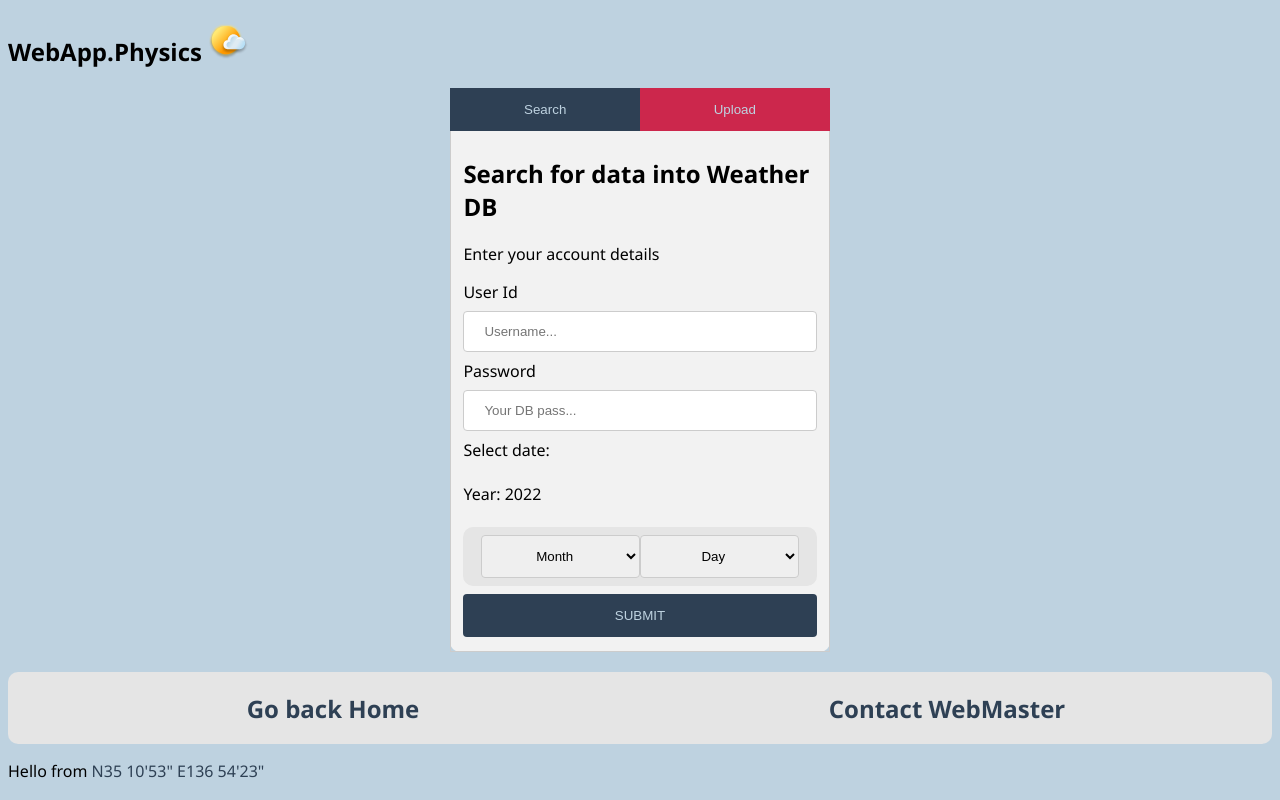
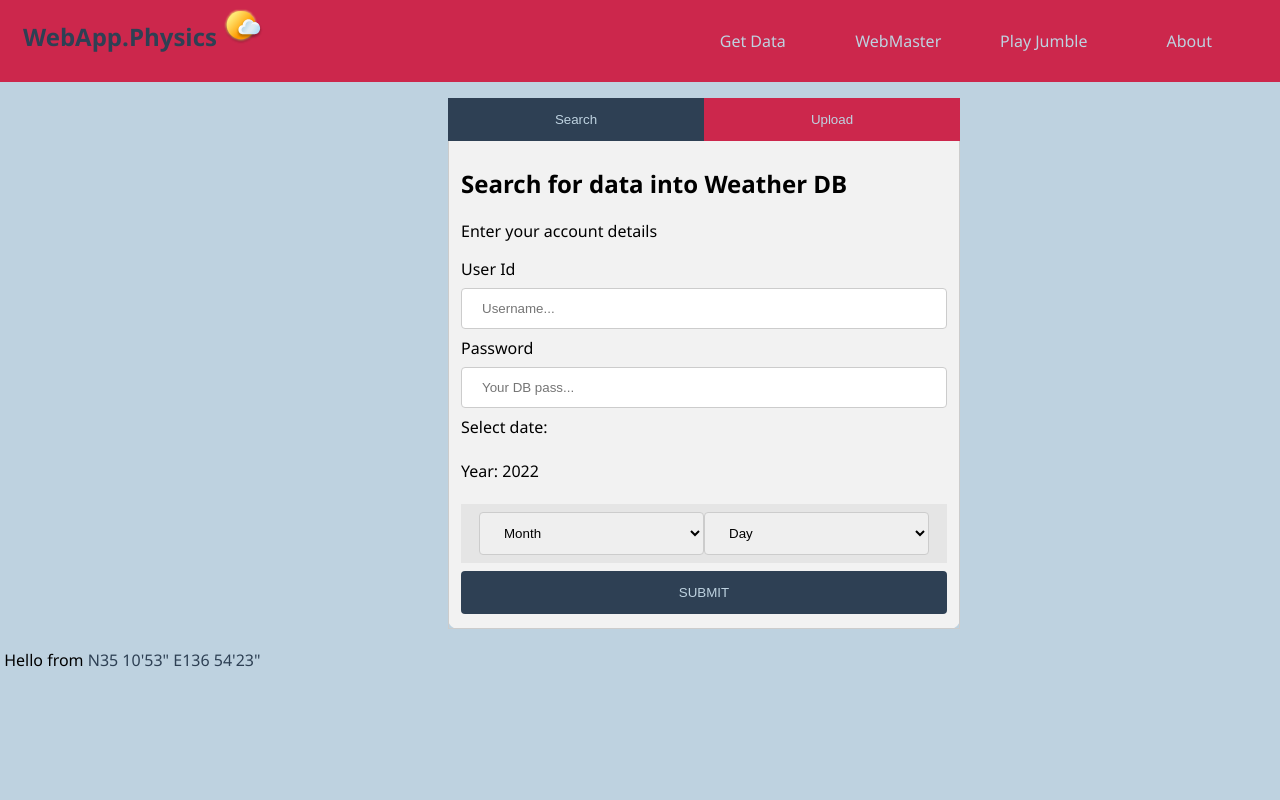
Before and after one commit to ndlopez/webApp, a PHP site: page /rest-api/updata.html in a window 1280 px wide. Run offline with PHP 8.4, Linux system fonts and the light colour scheme.

Commit message:
Styled a lil adminPage

```diff
--- a/rest-api/updata.html
+++ b/rest-api/updata.html
@@ -7,9 +7,22 @@
         <link rel="stylesheet" type="text/css" href="../static/stylez.css">
     </head>
     <body>
-        <h2>WebApp.Physics
-            <img src="../svg/MostlySunnyDay.svg"/>
-        </h2>
+        <header class="clearfix" id="myHeader">
+            <div class="col">
+                <h2><a href="http://webapp.physics">WebApp.Physics</a>
+                <img src="../svg/MostlySunnyDay.svg"/></h2>
+            </div>
+            <div class="col">
+              <ul>
+                <li><a href="/rest-api/index.php/datos?limit=10">Get Data</a></li>
+                <li><a target="blank" href="https://github.com/ndlopez">
+                  WebMaster</a></li>
+                <li><a target="blank" href="https://ndlopez.github.io/jumble_game">Play Jumble</a></li>
+                <li><a target="blank" href="https://ndlopez.github.io/pages/about.html">About</a></li>
+              </ul>
+            </div>
+        </header>
+        <p></p>
         <main>
             <div class="tab">
                 <button class="tabLink" onclick="openForm(event,'query','tag01')" id="thisOpen">Search</button>
@@ -66,12 +79,7 @@
         </main>
 
         <footer>
-            <div class="clearfix">
-                <h2 class="col"><a href="http://webapp.physics/">Go back Home</a></h2>
-                <h2 class="col"><a href="https://github.com/ndlopez">Contact WebMaster</a></h2>
-            </div>
-
-            <p>Hello from
+            <p>&nbsp;Hello from
                 <a target="blank" href="https://www.openstreetmap.org/search?query=35.17271%2C136.89547#map=18/35.17271/136.89547">
                   N35 10'53" E136 54'23"</a></p>
         </footer>
--- a/static/estilo.css
+++ b/static/estilo.css
@@ -37,14 +37,14 @@ h1,h3{color:#2e4054;}
 .half{
   color: #bed2e0;
   float:left;
-  width: 40%;
+  width: 50%;
   padding: 0px 0px 0px 10px;
   border: 0px;
 }
 .counter{
   color: #bed2e0;
   float:left;
-  width: 60%;
+  width: 50%;
   padding: 0px 10px 0px 10px;
   border: 0px;
 }
--- a/static/stylez.css
+++ b/static/stylez.css
@@ -1,11 +1,34 @@
 body{
     font-family: 'Segoe UI', Tahoma, Geneva, Verdana, sans-serif;
     background-color: #bed2e0;
+    margin: 0px;
 }
 a{
     text-decoration: none;
     color:#2e4054;
 }
+#myHeader{
+    background-color: #cc274c;
+}
+#myHeader h2{text-align: left;margin:5px;}
+ul{
+    list-style-type:none;
+    overflow:hidden;
+}
+li{
+    float:left;
+    width:25%;
+    color:#2e4054;
+}
+li a, .dropbtn{
+    display:block;/*inline-block*/
+    color:#bed2e0;/*#665;*/
+    text-align:center;
+    padding:14px 16px;
+    text-decoration:none;
+    border-radius: 5px;
+}
+li.dropdown{display:inline-block;}
 .tab{
     overflow: hidden;
     /*border: 1px solid #cc274c;*/
@@ -53,14 +76,14 @@ input[type=submit] {
 .col{
     float: left;
     width: 50%;
-    text-align: center;
+    /*text-align: center;*/
 }
 
 main {
     position: relative;
-    top:40%;
+    /*top:45%;*/
     left:35%;
-    width: 30%;
+    width: 40%;
     border-radius: 10px;
     background-color: #f2f2f2;
     padding: 0px;
@@ -71,7 +94,6 @@ main {
     display:block;
     background-color:#e5e5e5;
     overflow:hidden;
-    border-radius: 10px;
 }
 #myday{
     border-collapse:collapse;
```
